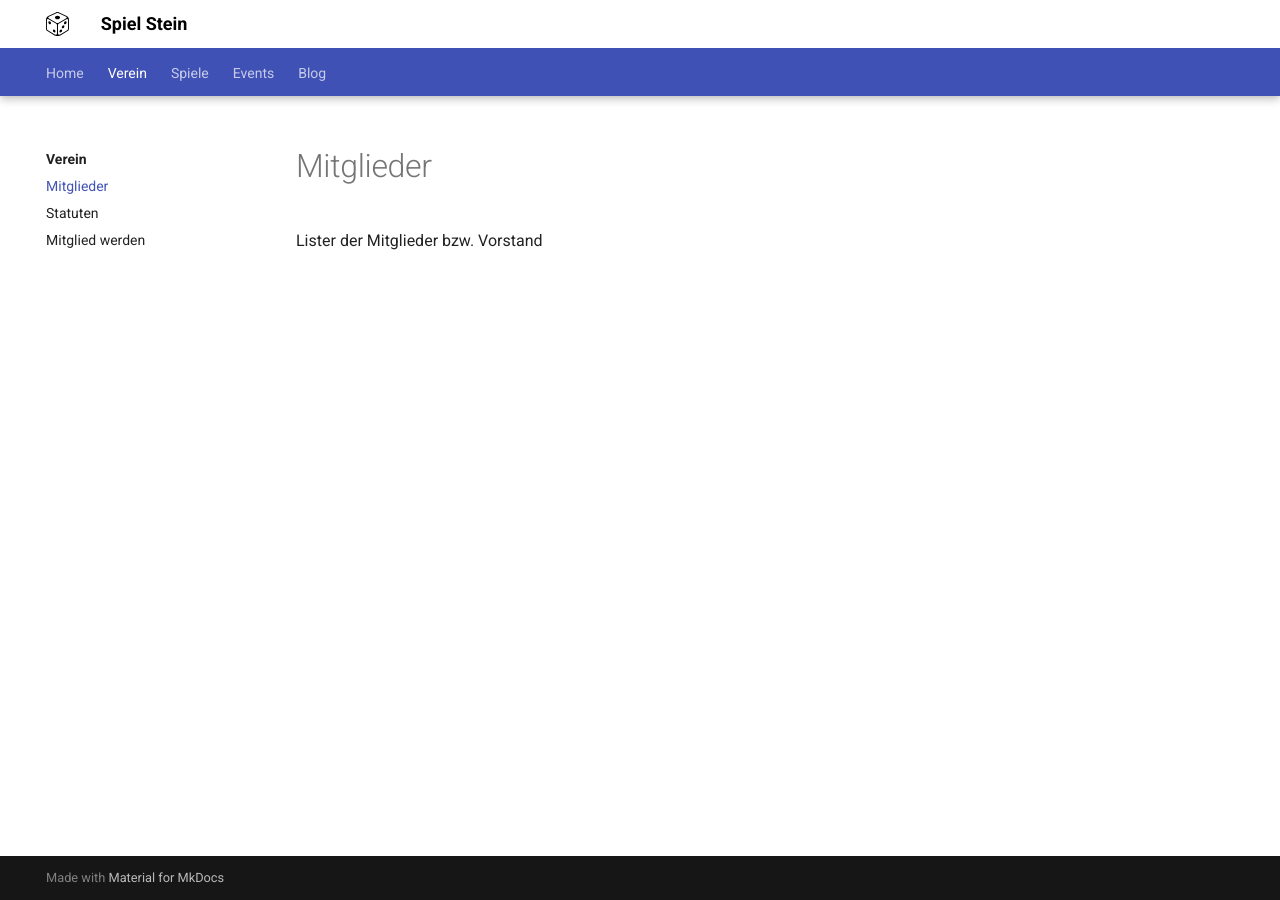
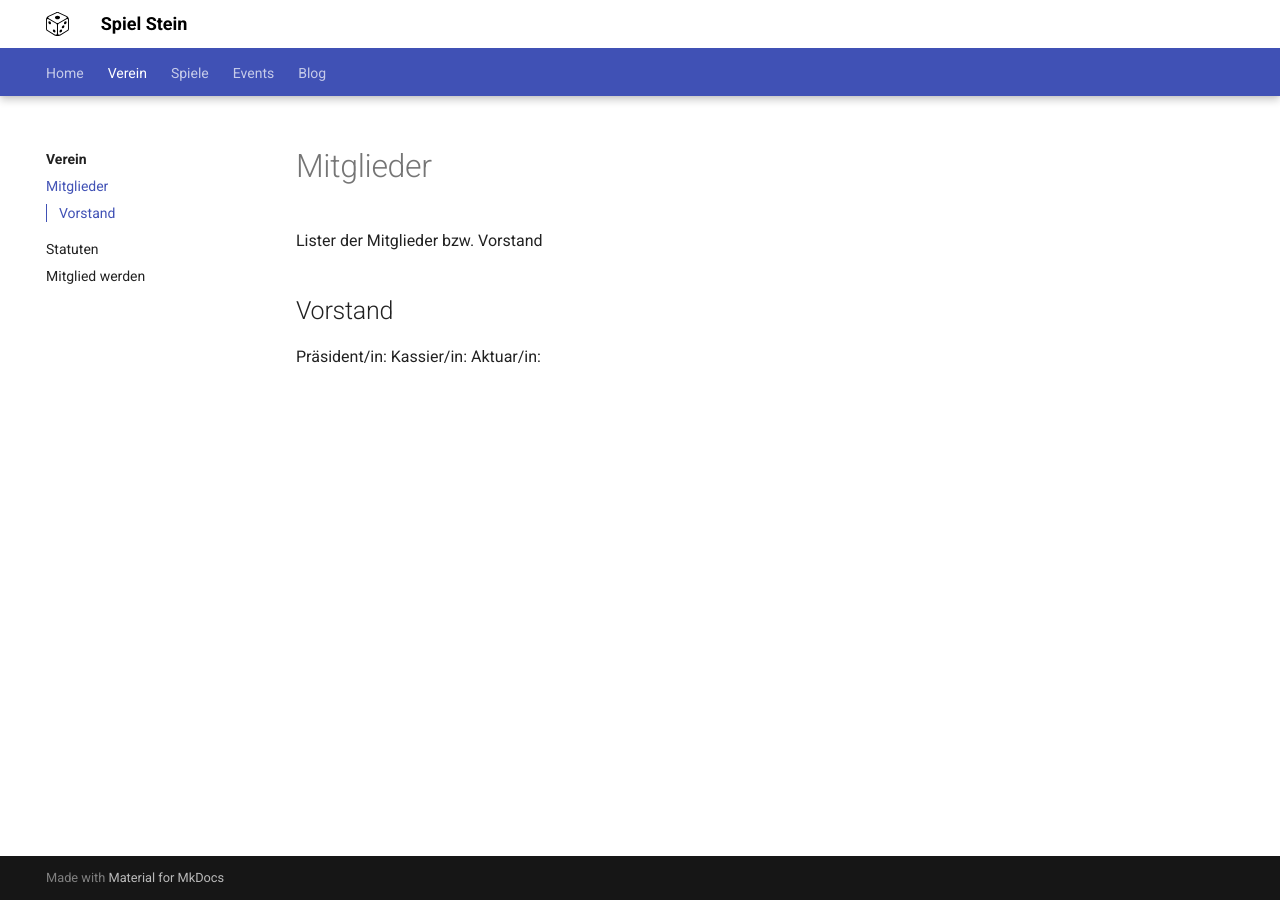
Before and after one commit to spielsteinar/spielstein.ch, an MkDocs documentation site: the page built from docs/club/mitglieder.md, in a window 1280 px wide. Built offline with MkDocs 1.6.1 and Material for MkDocs 9.7.7, drawn with Linux system fonts in a browser that asks for light colours.

Commit message:
feat: Add Vorstand section to "Mitglieder" page

```diff
--- a/docs/club/mitglieder.md
+++ b/docs/club/mitglieder.md
@@ -1,3 +1,10 @@
 # Mitglieder
 
 Lister der Mitglieder bzw. Vorstand
+
+
+## Vorstand
+
+Präsident/in:
+Kassier/in:
+Aktuar/in:
```
